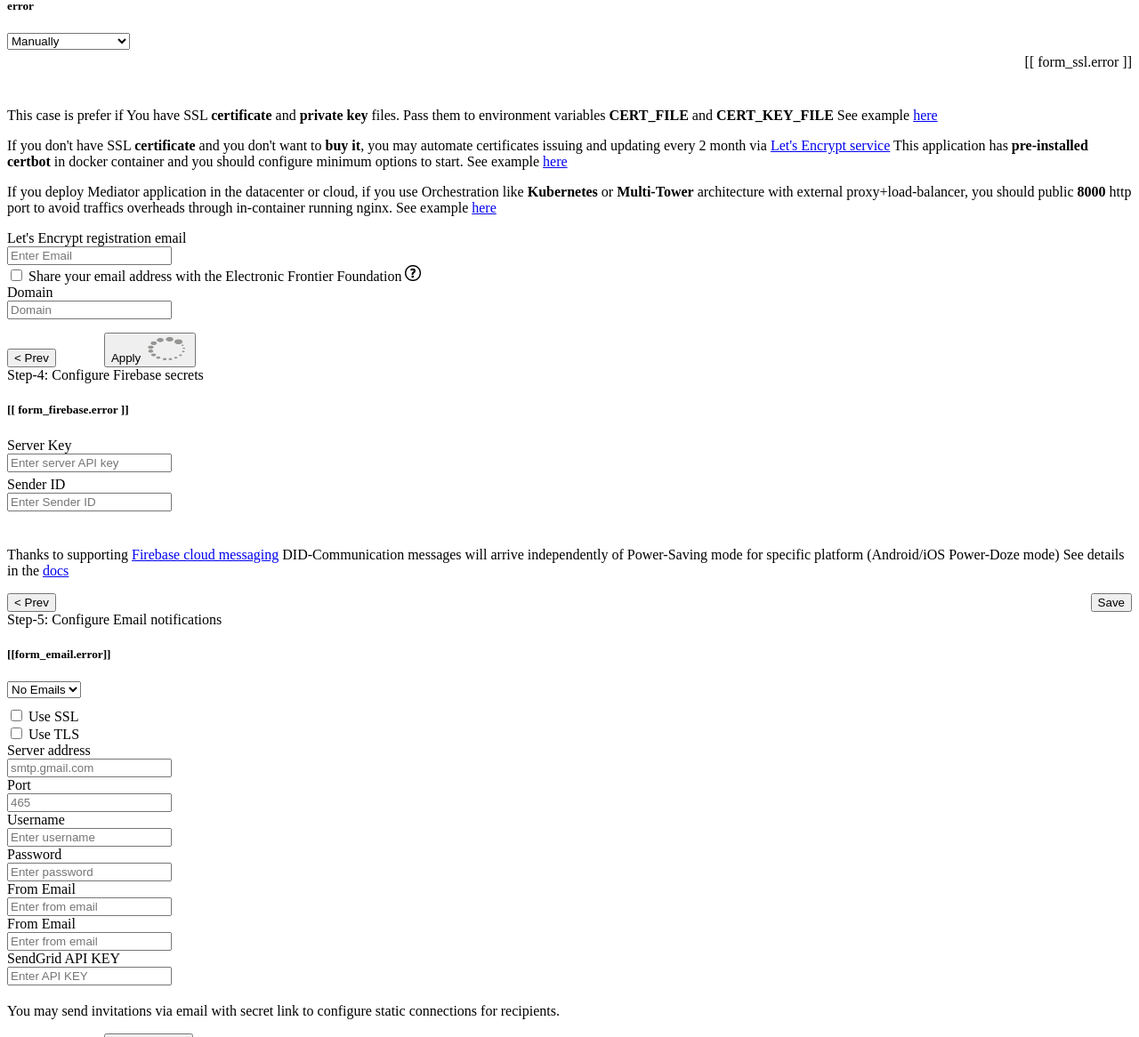
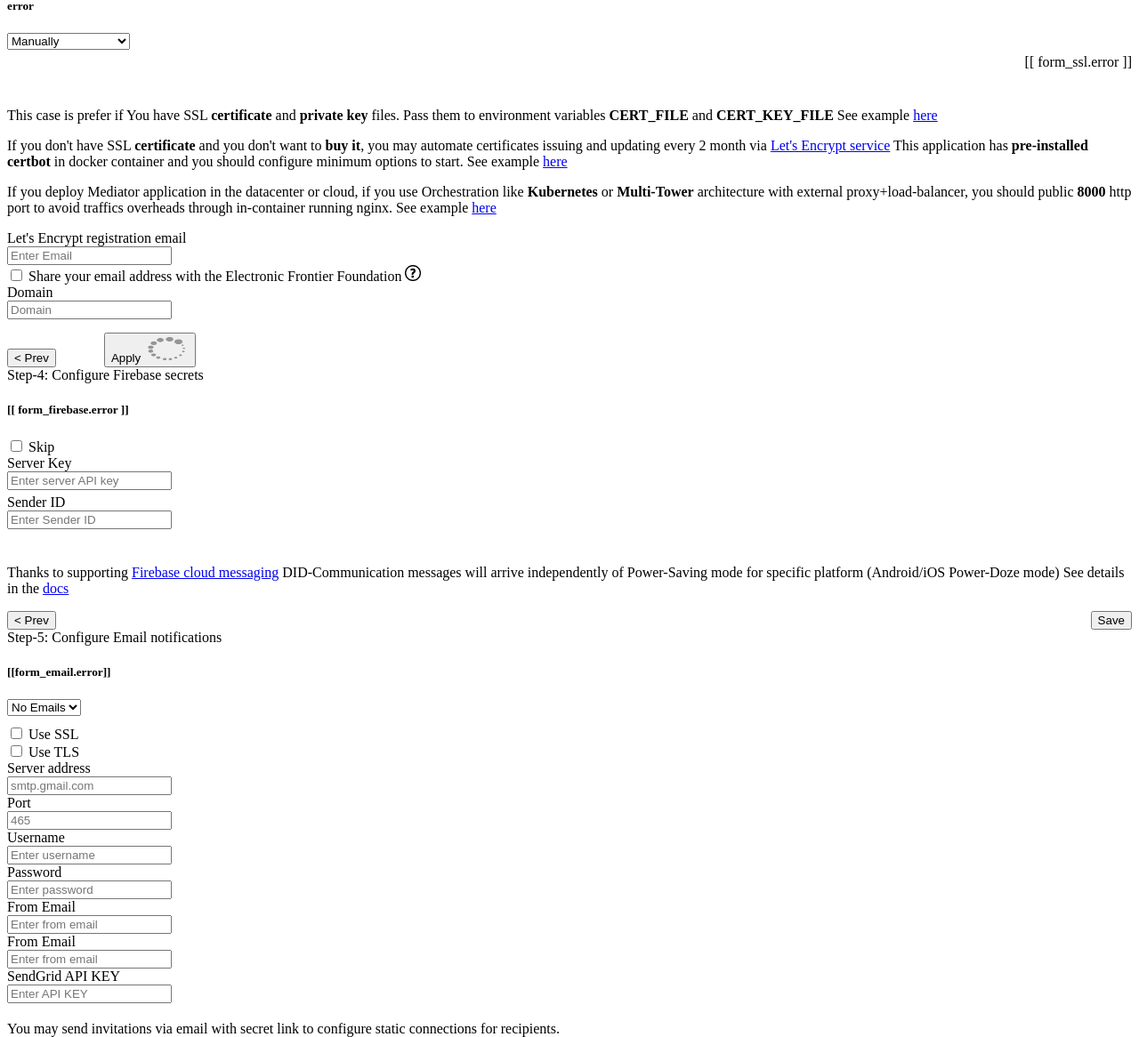
Before and after one commit to Sirius-social/didcomm-mediator, a Python web app: template app/templates/admin.html in a window 1280 px wide. Shown: the part 954-2120 px from the top of the page at 89% size. Run offline with Jinja, Linux system fonts and the light colour scheme; the template is opened without the code that fills it: most values are stand-ins (such as "Sample title", 1, 10 or a date in 2020).

Commit message:
refactoring

```diff
--- a/app/core/global_config.py
+++ b/app/core/global_config.py
@@ -62,12 +62,15 @@
             sender_id = value.get('sender_id')
         return api_key, sender_id
 
-    async def set_firebase_secret(self, api_key: str, sender_id):
+    async def set_firebase_secret(self, api_key: str, sender_id: str):
         value = {
             'api_key': api_key,
             'sender_id': sender_id
         }
         await self.__repo.set_global_setting(self.CFG_FIREBASE, value)
+
+    async def reset_firebase_secret(self):
+        await self.__repo.set_global_setting(self.CFG_FIREBASE, None)
 
     async def get_app_is_configured(self) -> bool:
         value = await self.__repo.get_global_setting(self.CFG_APP_CONFIGURED)
--- a/app/templates/admin.html
+++ b/app/templates/admin.html
@@ -258,7 +258,9 @@
             form_firebase: {
                 api_key: "{{ settings.firebase_api_key }}",
                 sender_id: "{{ settings.firebase_sender_id }}",
-                error: ""
+                error: "",
+                skip: {% if env.firebase_api_key %}false{% else %}true{% endif %},
+                env_firebase_api_key: "{{ env.firebase_api_key }}"
             },
             form_email: {
                 credentials: {{ settings.email_credentials | tojson  }},
@@ -350,7 +352,8 @@
                 axios.post(
                     url, {
                         api_key: self.form_firebase.api_key,
-                        sender_id: self.form_firebase.sender_id
+                        sender_id: self.form_firebase.sender_id,
+                        skip: self.form_firebase.skip
                     }
                 ).then(function (response) {
                     self.form_firebase.error = null;
@@ -470,6 +473,9 @@
                 }
             },
             firebase_apply_enabled: function(){
+                if (this.form_firebase.skip) {
+                    return false;
+                }
                 let env_filled = '{{ env.firebase_api_key }}' || '{{ env.firebase_api_key }}';
                 if (env_filled){
                     this.form_firebase.error = 'Unset env vars FCM_API_KEY and FCM_SENDER_ID to enable this option.';
--- a/app/templates/forms/firebase.html
+++ b/app/templates/forms/firebase.html
@@ -1,5 +1,13 @@
 <form class="form-horizontal" method="post" action="#">
     <h5 v-if="form_firebase.error" class="text-danger">[[ form_firebase.error ]]</h5>
+
+    <div class="form-check" v-if="form_firebase.env_firebase_api_key == ''">
+      <input
+              v-model="form_firebase.skip" class="form-check-input" type="checkbox" value="" id="firebase_skip"
+      >
+      <label for="firebase_skip">Skip</label>
+    </div>
+
     <div class="form-group" style="margin-bottom: 5px;">
         <label class="fw-light" for="api_key" class="cols-sm-2 control-label">Server Key</label>
         <div class="cols-sm-10">
@@ -26,6 +34,7 @@
             </div>
         </div>
     </div>
+
     <div
             class="form-group" style="margin-bottom: 5px; margin-top: 40px;"
     >
--- a/docker-compose.yml
+++ b/docker-compose.yml
@@ -30,8 +30,8 @@
       - WEBROOT=http://didcomm.server.com
       - SEED=000000000000000000000000000RELAY
       - LOGLEVEL=DEBUG
-      - FCM_API_KEY=fake-key
-      - FCM_SENDER_ID=fake-id
+      #- FCM_API_KEY=fake-key
+      #- FCM_SENDER_ID=fake-id
       - ACME_DIR=/certs
     volumes:
       - ./app:/app
```
Also changed, not shown: app/internal/admin.py (+10 -6 lines).
